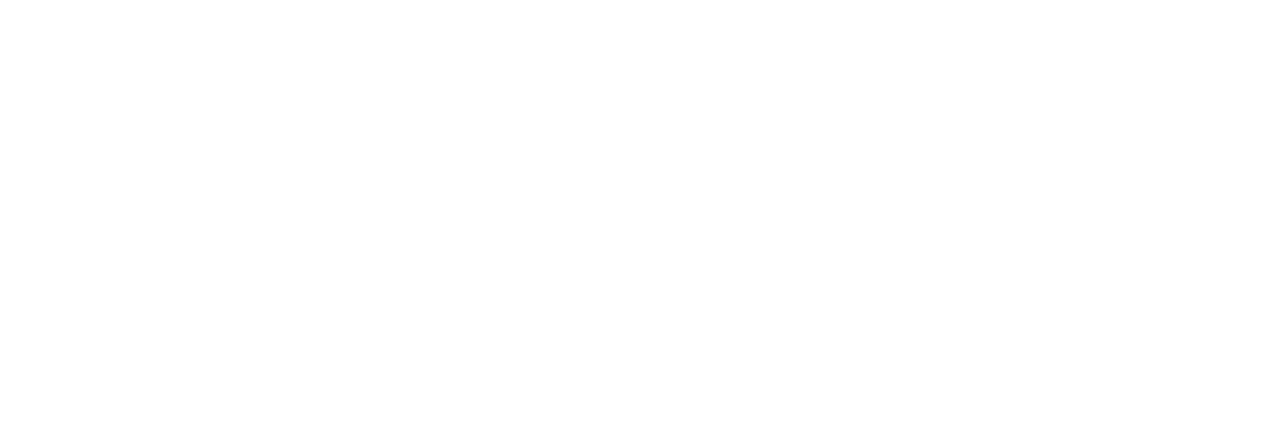
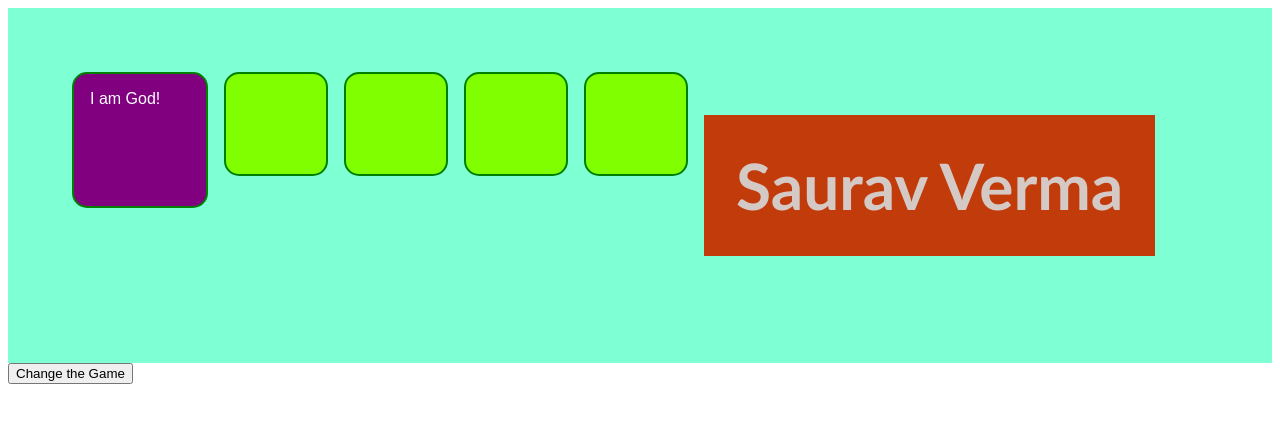
Before and after one commit to saurav-verma-01/JS-DOM-Manipulation, a plain HTML site: page index.html in a window 1280 px wide. Drawn offline with Linux system fonts and the light colour scheme.

Commit message:
javascript and dom manipulation

```diff
--- a/index.html
+++ b/index.html
@@ -4,6 +4,20 @@
     <meta charset="UTF-8" />
     <meta name="viewport" content="width=device-width, initial-scale=1.0" />
     <title>DOM Manipulation</title>
+
+    <link rel="stylesheet" href="./style.css" />
   </head>
-  <body></body>
+  <body>
+    <div class="parent">
+      <div class="child-1"></div>
+      <div class="child-2"></div>
+      <div class="child-3"></div>
+      <div class="child-4"></div>
+      <div class="child-5"></div>
+    </div>
+
+    <button id="btn">Change the Game</button>
+
+    <script src="./script.js"></script>
+  </body>
 </html>
--- /dev/null
+++ b/script.js
@@ -0,0 +1,15 @@
+const btn = document.getElementById("btn");
+const child1 = document.querySelector(".child-1");
+
+child1.textContent = "I am God!";
+child1.style.padding = "1rem";
+child1.style.backgroundColor = "purple";
+child1.style.color = "white";
+child1.style.fontFamily = "sans-serif";
+
+const h1 = document.createElement("h1");
+h1.textContent = "Saurav Verma";
+h1.classList.add("header");
+
+const parent = document.querySelector(".parent");
+parent.appendChild(h1);
--- /dev/null
+++ b/style.css
@@ -0,0 +1,22 @@
+.parent {
+  background-color: aquamarine;
+  padding: 4rem;
+  display: flex;
+  gap: 1rem;
+}
+
+.parent div {
+  background-color: chartreuse;
+  width: 100px;
+  height: 100px;
+  border: 2px solid green;
+  border-radius: 15px;
+}
+
+.header {
+  background-color: rgb(194, 59, 11);
+  color: rgb(212, 201, 197);
+  font-size: 4rem;
+  font-family: "Gill Sans", "Gill Sans MT", Calibri, "Trebuchet MS", sans-serif;
+  padding: 2rem;
+}
```
Also changed, not shown: 1 other file.
